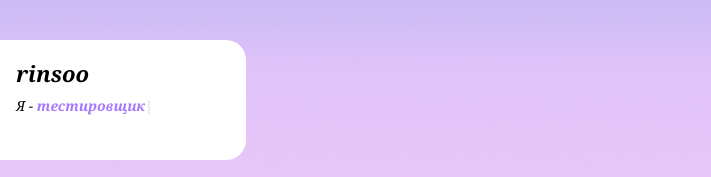
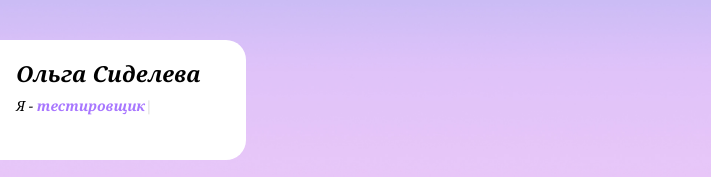
Before and after one commit to RinsooQA/RinsooQA.github.io, a plain HTML site: page resume.html in a window 1280 px wide. Shown: the top 177 px of the page, 569-1280 px from the left. Drawn offline with nearby package versions, Linux system fonts and the light colour scheme.

Commit message:
resume.html

```diff
--- a/resume.html
+++ b/resume.html
@@ -32,7 +32,7 @@
     <header class="header">
       <img src="./avatar.png" alt="avatar" class="header__avatar" />
       <div class="header__textContainer">
-        <h1 class="header__title">rinsoo</h1>
+        <h1 class="header__title">Ольга Сиделева</h1>
          <h3 class="header__subtitle">Я - <span class="input">тест</span></h3>
       </div>
     </header>
```
